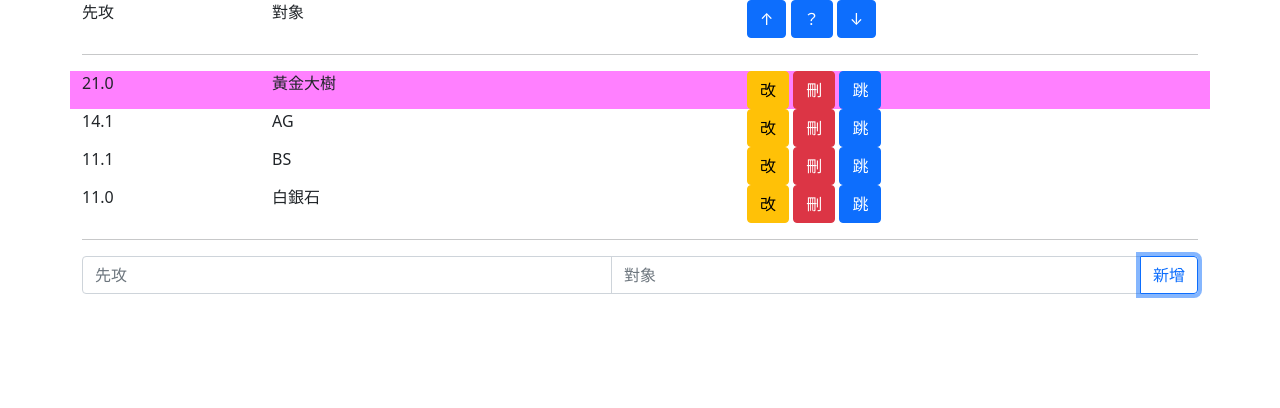
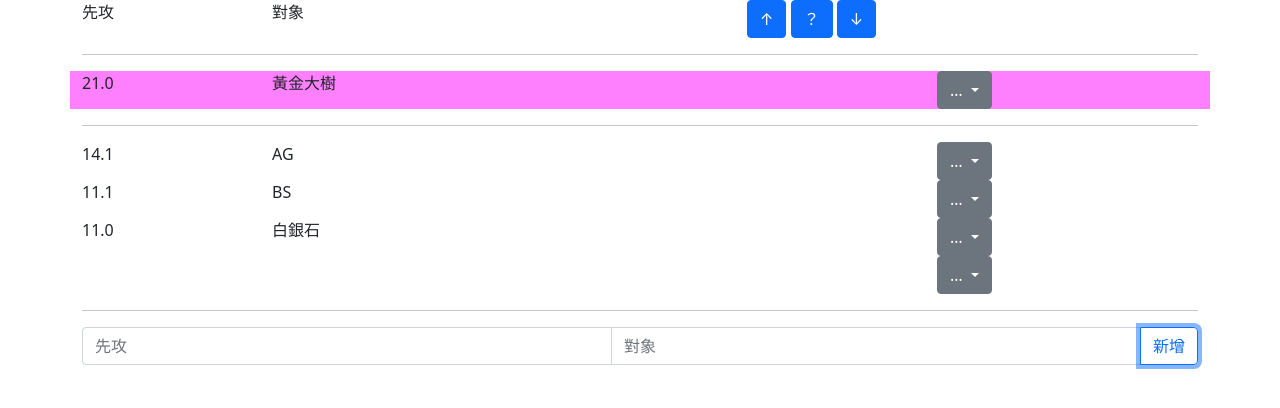
Before and after one commit to devildelta/5eCRM, a plain HTML site: page initiative.html in a window 1280 px wide. Both pictures are taken after a click on the button "新增". Drawn offline with nearby package versions, Linux system fonts and the light colour scheme.

Commit message:
drafted add function; revised UI to use dropdown menu for each list item

```diff
--- a/initiative.html
+++ b/initiative.html
@@ -26,7 +26,7 @@
 		</div>
 
 		<div class="container-md"><!-- Card List -->
-			<div class="row" data-row="-1">
+			<div class="row">
 				<div class="col-2">先攻</div>
 				<div class="col-5">對象</div>
 				<div class="col-5">
@@ -38,50 +38,93 @@
 			<hr class="append-list-here solid" />
 			<div class="row current-row" data-row="0">
 				<div class="col-2">21.0</div>
-				<div class="col-5">黃金大樹</div>
-				<div class="col-5">
-					<button class="btn btn-warning" type="button">改</button>
-					<button class="btn btn-danger" type="button">刪</button>
-					<button class="btn btn-primary" type="button">跳</button>
+				<div class="col-7">黃金大樹</div>
+				<div class="col-3">
+					<button class="btn btn-secondary dropdown-toggle" type="button" id="dropdown-1" data-bs-toggle="dropdown" aria-expanded="false" data-dropdown-button="1">
+						…
+					</button>
+					<ul class="dropdown-menu" aria-labelledby="dropdown-1" data-dropdown-menu="1">
+						<li class="btn-warning"><a class="dropdown-item" href="#" data-dropdown-item="amend">改</a></li>
+						<li class="btn-danger"><a class="dropdown-item" href="#" data-dropdown-item="delete">刪</a></li>
+						<li class="btn-primary"><a class="dropdown-item" href="#" data-dropdown-item="skip" >跳</a></li>
+					</ul>
+				</div>
+			</div>
+			<hr class="dashed" />
+			<div class="row" data-row="0">
+				<div class="col-2">14.1</div>
+				<div class="col-7">AG</div>
+				<div class="col-3">
+					<button class="btn btn-secondary dropdown-toggle" type="button" id="dropdown-2" data-bs-toggle="dropdown" aria-expanded="false" data-dropdown-button="2">
+						…
+					</button>
+					<ul class="dropdown-menu" aria-labelledby="dropdown-2" data-dropdown-menu="2">
+						<li class="btn-warning"><a class="dropdown-item" href="#" data-dropdown-item="amend">改</a></li>
+						<li class="btn-danger"><a class="dropdown-item" href="#" data-dropdown-item="delete">刪</a></li>
+						<li class="btn-primary"><a class="dropdown-item" href="#" data-dropdown-item="skip" >跳</a></li>
+					</ul>
 				</div>
 			</div>
 
-			<div class="row" data-row="0">
-				<div class="col-2">14.1</div>
-				<div class="col-5">AG</div>
-				<div class="col-5">
-					<button class="btn btn-warning" type="button">改</button>
-					<button class="btn btn-danger" type="button">刪</button>
-					<button class="btn btn-primary" type="button">跳</button>
-				</div>
-			</div>
 
 			<div class="row" data-row="0">
 				<div class="col-2">11.1</div>
-				<div class="col-5">BS</div>
-				<div class="col-5">
-					<button class="btn btn-warning" type="button">改</button>
-					<button class="btn btn-danger" type="button">刪</button>
-					<button class="btn btn-primary" type="button">跳</button>
+				<div class="col-7">BS</div>
+				<div class="col-3">
+					<button class="btn btn-secondary dropdown-toggle" type="button" id="dropdown-3" data-bs-toggle="dropdown" aria-expanded="false" data-dropdown-button="3">
+						…
+					</button>
+					<ul class="dropdown-menu" aria-labelledby="dropdown-3" data-dropdown-menu="3">
+						<li class="btn-warning"><a class="dropdown-item" href="#" data-dropdown-item="amend">改</a></li>
+						<li class="btn-danger"><a class="dropdown-item" href="#" data-dropdown-item="delete">刪</a></li>
+						<li class="btn-primary"><a class="dropdown-item" href="#" data-dropdown-item="skip" >跳</a></li>
+					</ul>
 				</div>
 			</div>
 			<div class="row" data-row="0">
 				<div class="col-2">11.0</div>
-				<div class="col-5">白銀石</div>
-				<div class="col-5">
-					<button class="btn btn-warning" type="button">改</button>
-					<button class="btn btn-danger" type="button">刪</button>
-					<button class="btn btn-primary" type="button">跳</button>
+				<div class="col-7">白銀石</div>
+				<div class="col-3">
+					<button class="btn btn-secondary dropdown-toggle" type="button" id="dropdown-4" data-bs-toggle="dropdown" aria-expanded="false" data-dropdown-button="4">
+						…
+					</button>
+					<ul class="dropdown-menu" aria-labelledby="dropdown-4" data-dropdown-menu="4">
+						<li class="btn-warning"><a class="dropdown-item" href="#" data-dropdown-item="amend">改</a></li>
+						<li class="btn-danger"><a class="dropdown-item" href="#" data-dropdown-item="delete">刪</a></li>
+						<li class="btn-primary"><a class="dropdown-item" href="#" data-dropdown-item="skip" >跳</a></li>
+					</ul>
 				</div>
 			</div>
 			<hr class="prepend-list-here solid" />
-			<div class="row gy-5" data-row="999">
+			<div class="row gy-5">
 				<div class="input-group mb-3">
-					<input class="form-control" type="number" min="0" max="50" step="0.1" placeholder="先攻" aria-label="先攻"/>
-					<input class="form-control" type="text" maxlength="20" placeholder="對象" aria-label="對象"/>
-					<button class="btn btn-outline-primary" type="button">新增</button>
+					<input class="form-control" type="number" min="0" max="50" step="0.1" placeholder="先攻" aria-label="先攻" id="addInit"/>
+					<input class="form-control" type="text" maxlength="20" placeholder="對象" aria-label="對象" id="addToken"/>
+					<button class="btn btn-outline-primary" type="button" id="addBtn">新增</button>
 				</div>
 			</div>
 		</div>
 	</body>
+
+
+
+
+
+
+	<template id="template-initiative-row">
+		<div class="row" data-row="">
+			<div class="col-2 data-initiative"></div>
+			<div class="col-7 data-token-name"></div>
+			<div class="col-3">
+				<button class="btn btn-secondary dropdown-toggle" type="button" data-bs-toggle="dropdown" aria-expanded="false" data-dropdown-button="">
+					…
+				</button>
+				<ul class="dropdown-menu" data-dropdown-menu="">
+					<li class="btn-warning"><a class="dropdown-item" href="#" data-dropdown-item="amend">改</a></li>
+					<li class="btn-danger"><a class="dropdown-item" href="#" data-dropdown-item="delete">刪</a></li>
+					<li class="btn-primary"><a class="dropdown-item" href="#" data-dropdown-item="skip" >跳</a></li>
+				</ul>
+			</div>
+		</div>
+	</template>
 </html>
--- a/src/initiative.js
+++ b/src/initiative.js
@@ -0,0 +1,24 @@
+$(document).ready(function(){
+
+	$("button.dropdown-toggle").on('hide.bs.dropdown', event=>{
+		// console.log('hide.bs.dropdown');
+		// console.log($(event.currentTarget).data('dropdown-button'));
+		// console.log($(event.clickEvent?.target).data('dropdown-item'));
+		switch($(event.clickEvent?.target).data('dropdown-item')){
+			case "amend": break;
+			case "amend": break;
+			case "amend": break;
+			default:break;
+		}
+	})
+
+	$('#addBtn').click((e)=>{
+		e.preventDefault();
+		const template = $('#template-initiative-row').html();
+		const clone = $(template);
+		clone.find('.data-initiative').html($('#addInit').val());
+		clone.find('.data-token-name').html($('#addToken').val());
+		$('hr.prepend-list-here').before($(clone.prop('outerHTML')));
+		$('#addInit,#addToken').val('');
+	});
+});
```
